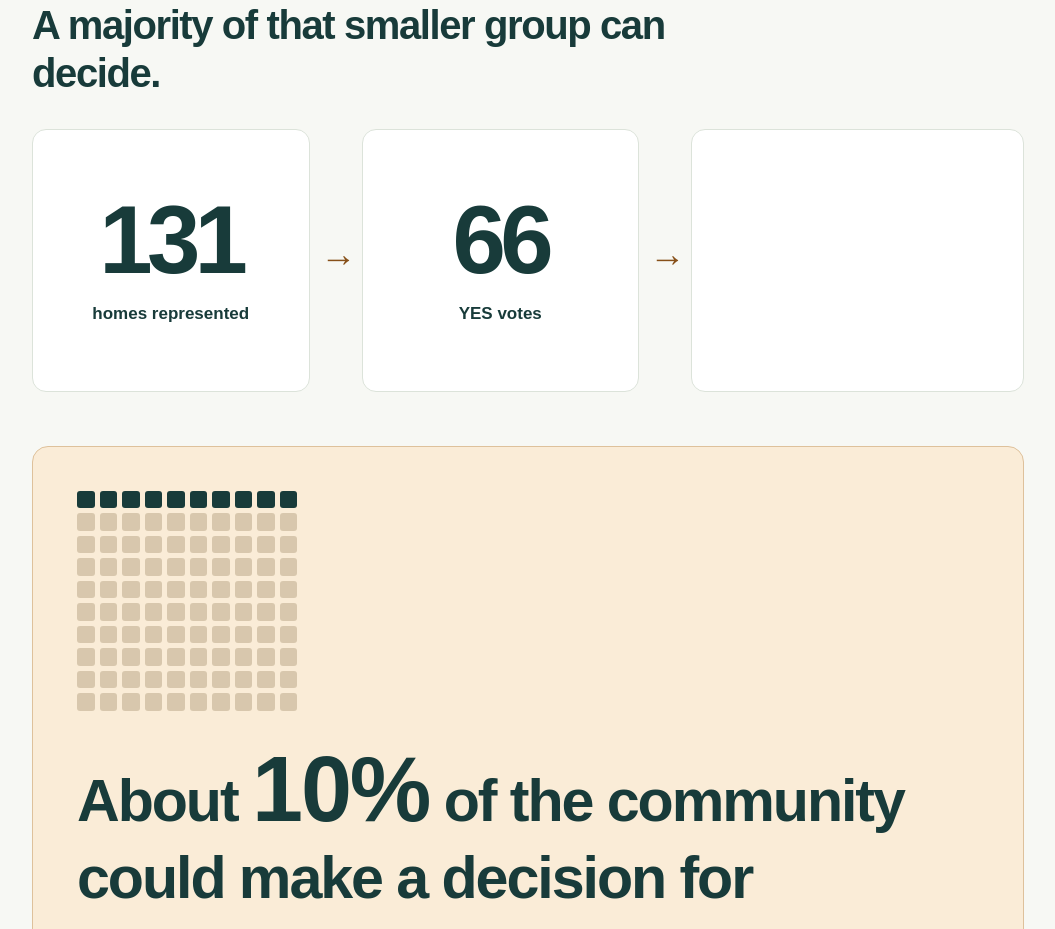
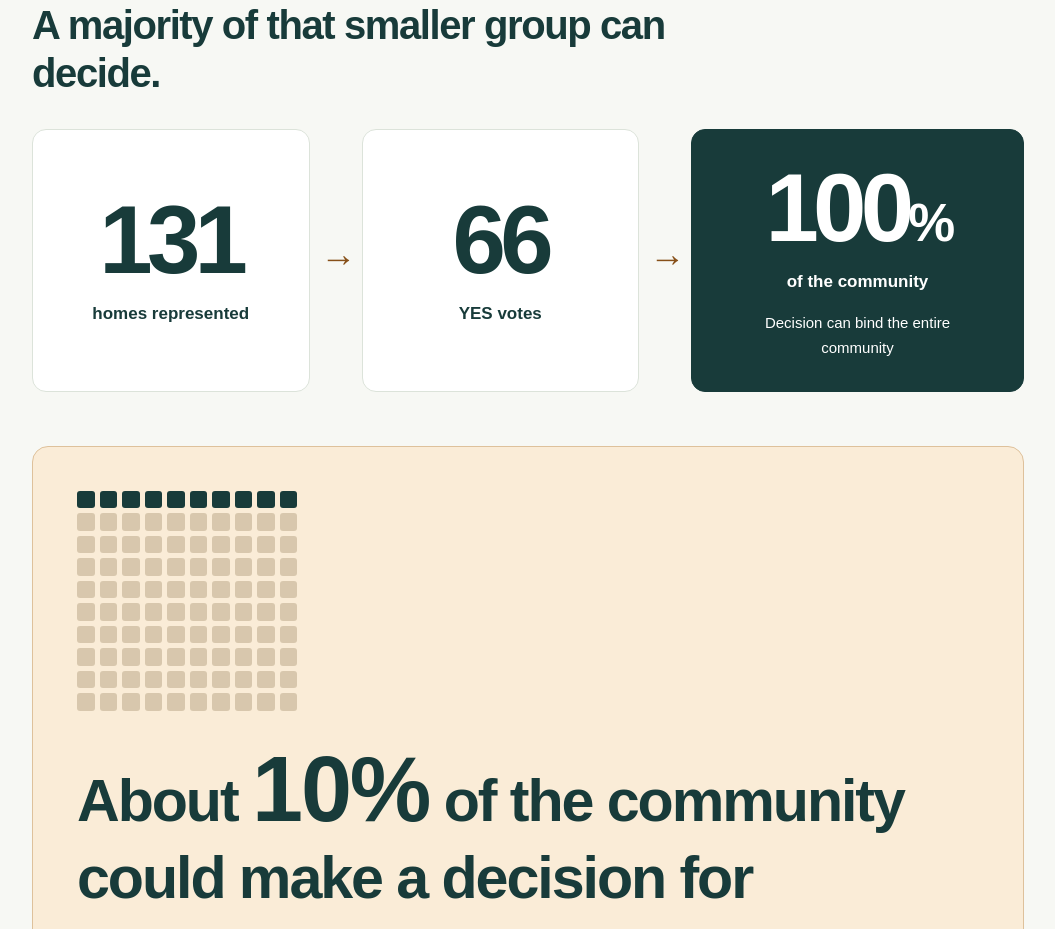
Before and after one commit to carlosrodriguez/aventura-proxy, a Next.js app: page / in a window 1280 px wide. Shown: the part 1540-2469 px from the top of the page, without its empty margins (112-1167 px from the left). Built offline with nearby package versions, Linux system fonts and the light colour scheme.

Commit message:
Fix contrast on entire-community decision card

```diff
--- a/app/globals.css
+++ b/app/globals.css
@@ -452,7 +452,7 @@ td {
   padding: 12px;
   color: #875019;
 }
-.decision-sequence .everyone {
+.decision-sequence li.everyone:not(.sequence-arrow) {
   background: var(--ink);
   color: white;
   border-color: var(--ink);
```
